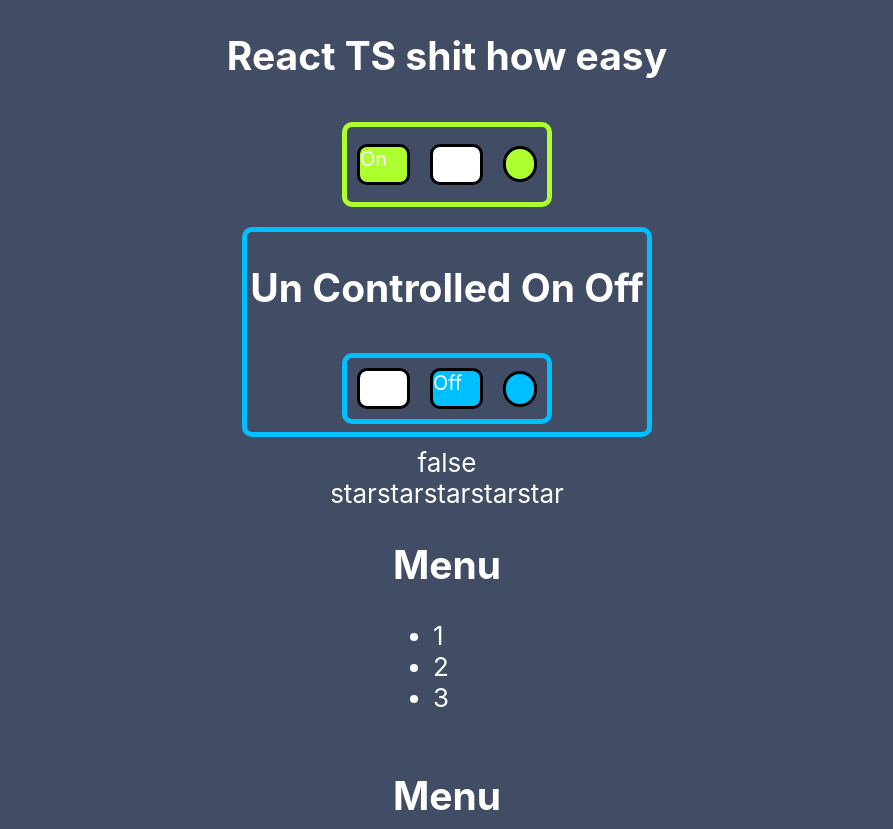
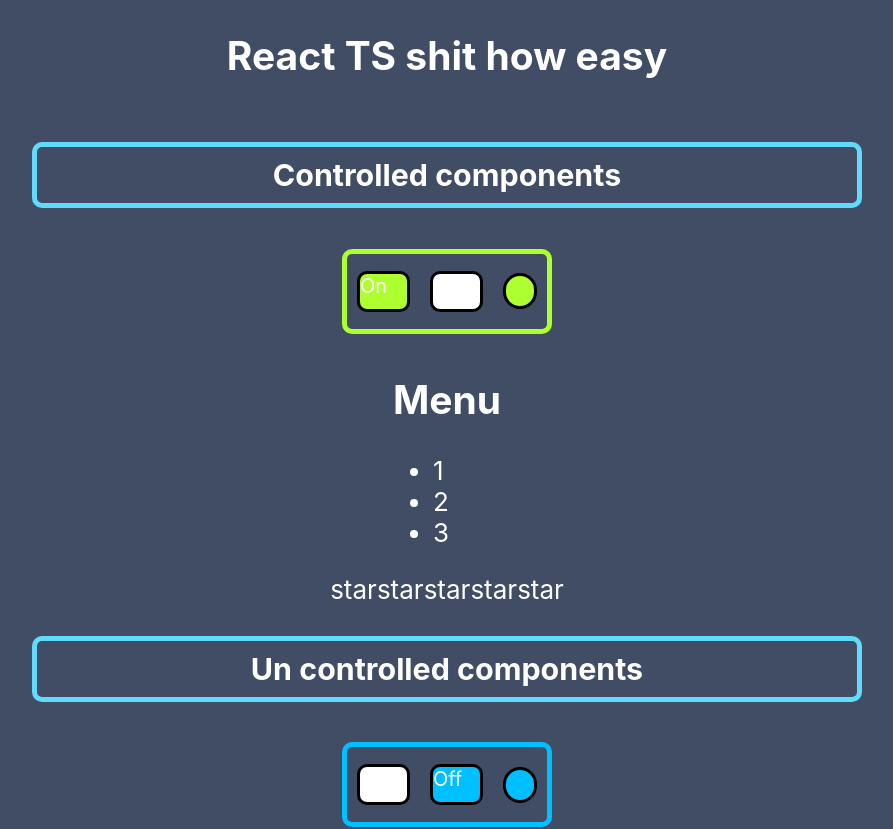
Before and after one commit to regggulus/ReactTS_shit_how_easy, a React (Create React App) app: page / in a window 1280 px wide. Shown: the top 829 px of the page, without its empty margins (193-1086 px from the left). Built offline with nearby package versions, Linux system fonts and the light colour scheme.

Commit message:
UnControlledOnOff.stories.tsx.stories.tsx

```diff
--- a/src/App.css
+++ b/src/App.css
@@ -12,6 +12,7 @@
         animation: App-logo-spin infinite 20s linear;
     }
 }
+
 /*#282c34;*/
 .App-header {
     background-color: #414d64;
@@ -22,6 +23,15 @@
     justify-content: center;
     font-size: calc(10px + 2vmin);
     color: white;
+}
+
+.header-h3 {
+    display: flex;
+    justify-content: center;
+    width: 100vh;
+    border: 5px #61dafb solid;
+    border-radius: 10px;
+    padding: 10px;
 }
 
 .App-link {
--- a/src/App.tsx
+++ b/src/App.tsx
@@ -9,24 +9,33 @@ import {UnControlledOnOff} from "./components/unControlledOnOff/UnControlledOnOf
 
 
 function App() {
-    let [switchOn, setSwitchOn] = useState<boolean>(false)
-    let [accordionCollapsed, setAccordionCollapsed] = useState<boolean>(false)
-    let [ratingValue, setRatingValue] = useState<SetRatingPropsType>(0)
-    const [on, setOn] = useState(true)
+    /*let [switchOn, setSwitchOn] = useState<boolean>(false)*/
+    let [accordionCollapsed, setAccordionCollapsed] =
+        useState<boolean>(false)
+    let [ratingValue, setRatingValue] =
+        useState<SetRatingPropsType>(0)
+    const [on, setOn] =
+        useState(true)
     return (
         <div className={'App-header'}>
             <PageTitle title={'React TS shit how easy'}/>
+            <h3 className={'header-h3'} >Controlled components</h3>
             <OnOffButton on={on} onClick={setOn}/>
-            <UnControlledOnOff on={switchOn} onChange={setSwitchOn}/>{switchOn.toString()}
-            <UnControlledRating/>
             <Accordion titleValue={"Menu"}
                        collapsed={accordionCollapsed}
                        onChange={() => {
                            setAccordionCollapsed(!accordionCollapsed)
                        }}/>
+            <Rating value={ratingValue} onClick={setRatingValue}/>
+
+            <h3 className={'header-h3'} >Un controlled components</h3>
+
+            <UnControlledOnOff onChange={() => {true}}/>
+            <UnControlledRating/>
             <UnControlledAccordion titleValue={"Menu"}/>
             <UnControlledAccordion titleValue={"Users"}/>
-            <Rating value={ratingValue} onClick={setRatingValue}/>
+
+
         </div>
     );
 }
--- a/src/components/onOff_button/OnOffButton.tsx
+++ b/src/components/onOff_button/OnOffButton.tsx
@@ -49,8 +49,8 @@ export function OnOffButton(props: OnOffButtonType) {
                 <div style={onStyle} onClick={ () => {props.onClick(true)}}>On</div>
                 <div style={offStyle} onClick={ () => {props.onClick(false)}}>Off</div>
                 <div style={indicatorStyle}></div>
+            </div>
 
-            </div>
         )
 
 
--- a/src/components/unControlledOnOff/UnControlledOnOff.tsx
+++ b/src/components/unControlledOnOff/UnControlledOnOff.tsx
@@ -1,19 +1,21 @@
-import React from 'react';
+import React, {useState} from 'react';
 import './UnControlledOnOff.css'
 
 type UnControlledOnOffType = {
-    on: boolean
-    onChange: (value: boolean) => void
+    // on: boolean
+    onChange: (on: boolean) => void
+    defaultOn?: boolean
 
 }
 
 export function UnControlledOnOff(props: UnControlledOnOffType) {
+    let [on, setOn] = useState<boolean>(props.defaultOn ? props.defaultOn : false)
     const onOff = {
         display: 'flex',
         alignItems: 'center',
         width: '200px',
         height: '75px',
-        border: props.on ? '5px solid hotpink' : '5px solid deepskyblue',
+        border: on ? '5px solid greenyellow' : '5px solid deepskyblue',
         borderRadius: '10px',
         margin: '10px'
     }
@@ -24,7 +26,7 @@ export function UnControlledOnOff(props: UnControlledOnOffType) {
         borderRadius: '10px',
         fontSize: '20px',
         margin: '10px',
-        background: props.on ? 'hotpink' : "white"
+        background: on ? 'greenyellow' : "white"
     }
     const offStyle = {
         width: '50px',
@@ -33,7 +35,7 @@ export function UnControlledOnOff(props: UnControlledOnOffType) {
         borderRadius: '10px',
         fontSize: '20px',
         margin: '10px',
-        background: props.on ? 'white' : 'deepskyblue'
+        background: on ? 'white' : 'deepskyblue'
     }
     const indicatorStyle = {
         width: '30px',
@@ -41,26 +43,22 @@ export function UnControlledOnOff(props: UnControlledOnOffType) {
         borderRadius: '50px',
         border: '3px solid black',
         margin: '10px',
-        background: props.on ? 'hotpink' : 'deepskyblue'
+        background: on ? 'greenyellow' : 'deepskyblue'
     }
     const onClicked = () => {
+        setOn(true)
         props.onChange(true)
     }
     const offClicked = () => {
+        setOn(false)
         props.onChange(false)
     }
 
     return (
-        <div className={'UnControlled'}>
-            <div>
-                <h2> Un Controlled On Off</h2>
-            </div>
             <div style={onOff}>
                 <div style={onStyle} onClick={onClicked}>On</div>
                 <div style={offStyle} onClick={offClicked}>Off</div>
                 <div style={indicatorStyle}></div>
-
-            </div>
         </div>
 
     )
```
Also changed, not shown: 1 other file (tests, documents, lock files or other folders). Lines whose indentation alone changed are shown as unchanged.
